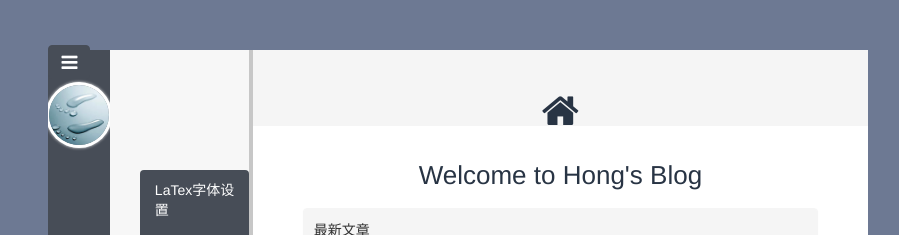
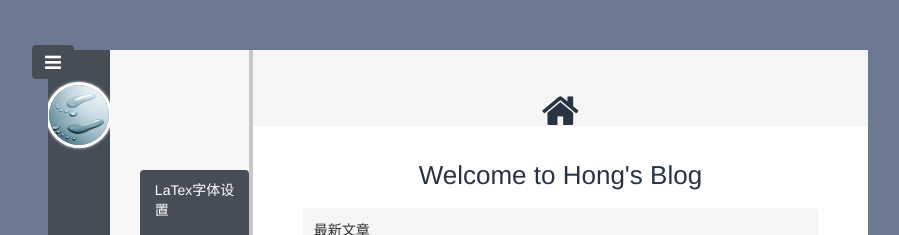
Before and after one commit to polyHong/polyHong.github.io, a Jekyll site: the page built from index.html, in a window 1280 px wide. Shown: the top 235 px of the page, without its empty margins (182-1081 px from the left). Built offline with Jekyll 4.4.1, drawn with Linux system fonts in a browser that asks for light colours; Markdown is read by kramdown in place of the engine named in the settings; the list of posts is cut into pages by our own code; comment, search, counter and statistics services are not loaded.

Commit message:
udpate nav button

```diff
--- a/_includes/footer.html
+++ b/_includes/footer.html
@@ -1,9 +1,9 @@
-<div style="position:fixed;right:auto;top:87px;">
+<div style="position:fixed;right:80%;top:87px;">
   <button id="content_btn" class="btn btn-primary" style="width:43px; height:34px;">
     <i class="fa fa-lg fa-plus"></i>
   </button>
 </div>
-<div style="position:fixed;right:auto;top:45px;">
+<div style="position:fixed;right:80%;top:45px;">
   <button id="nav_btn" class="btn btn-primary">
     <i class="fa fa-lg fa-navicon"></i>
   </button>
```
